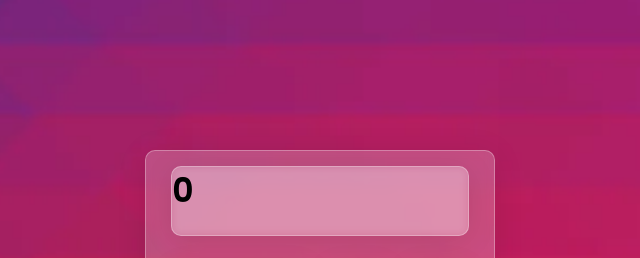
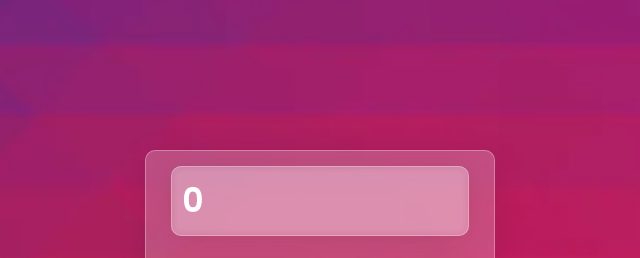
Before and after one commit to Cebucoder/100-Days-of-Javascript, a plain HTML site: page Calculator/index.html in a window 1280 px wide. Shown: the top 258 px of the page, 320-960 px from the left. Drawn offline with Linux system fonts and the light colour scheme.

Commit message:
Update style.css

```diff
--- a/Calculator/style.css
+++ b/Calculator/style.css
@@ -109,3 +109,11 @@ body{
     background: #fff !important;
     color: #1c1c1c !important;
 }
+.screen1 {
+  width: 100%;
+  height: 100%;
+  display: flex;
+  align-items: center;
+  padding: 0 10px;
+  color: #fff;
+}
```
